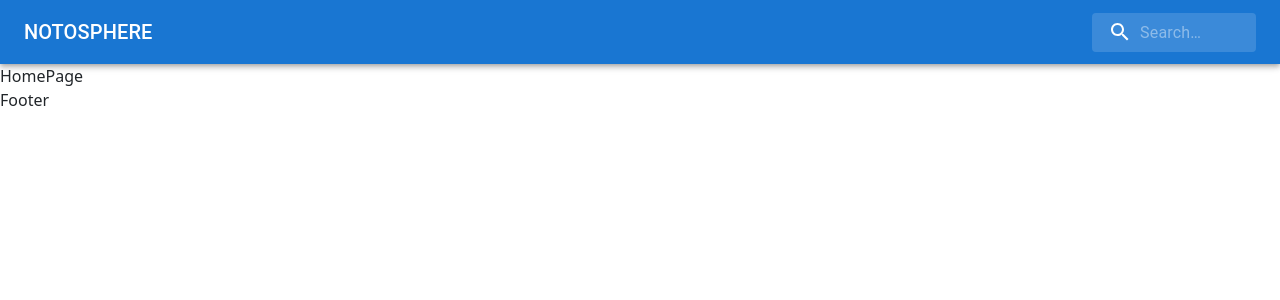
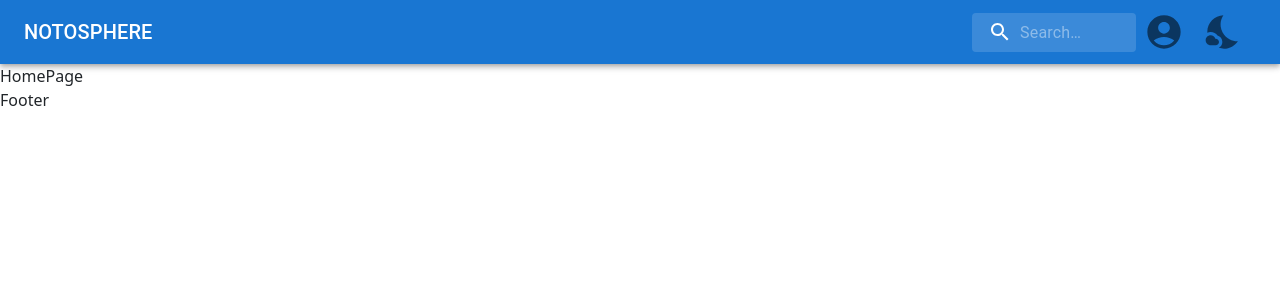
Before and after one commit to Arunkumarbalasubramani/NotesApp-frontEnd, a React (Vite) app: page / in a window 1280 px wide. Shown: the top 300 px of the page. Built offline with nearby package versions, Linux system fonts and the light colour scheme.

Commit message:
added navbar

```diff
--- a/src/App.scss
+++ b/src/App.scss
@@ -3,3 +3,19 @@
   padding: 0;
   box-sizing: border-box;
 }
+
+.nav-items {
+  display: flex;
+  justify-content: center;
+  align-items: center;
+  width: 100%;
+  @media screen and (max-width: 537px) {
+    flex-direction: column;
+    justify-content: space-around;
+  }
+}
+.extras {
+  display: flex;
+  justify-content: center;
+  align-items: center;
+}
--- a/src/components/Navbar.jsx
+++ b/src/components/Navbar.jsx
@@ -6,9 +6,10 @@ import Toolbar from "@mui/material/Toolbar";
 import IconButton from "@mui/material/IconButton";
 import Typography from "@mui/material/Typography";
 import InputBase from "@mui/material/InputBase";
-import MenuIcon from "@mui/icons-material/Menu";
+
 import SearchIcon from "@mui/icons-material/Search";
-
+import { AccountCircle } from "@mui/icons-material";
+import NightsStayIcon from "@mui/icons-material/NightsStay";
 const Navigationbar = () => {
   const Search = styled("div")(({ theme }) => ({
     position: "relative",
@@ -54,17 +55,19 @@ const Navigationbar = () => {
 
   return (
     <>
-      <Box sx={{ flexGrow: 1 }}>
+      <Box sx={{ flexGrow: 3 }}>
         <AppBar position="static">
           <Toolbar>
+            <div className="nav-items">
               <Typography
                 variant="h6"
                 noWrap
                 component="div"
-              sx={{ flexGrow: 1, display: { sm: "inline-block" } }}
+                sx={{ flexGrow: 1, display: { xs: "flex", sm: "block" } }}
               >
                 NOTOSPHERE
               </Typography>
+              <div className=" extras">
                 <Search>
                   <SearchIconWrapper>
                     <SearchIcon />
@@ -74,6 +77,14 @@ const Navigationbar = () => {
                     inputProps={{ "aria-label": "search" }}
                   />
                 </Search>
+                <IconButton>
+                  <AccountCircle sx={{ fontSize: 40 }} />
+                </IconButton>
+                <IconButton size="large">
+                  <NightsStayIcon sx={{ fontSize: 40 }} />
+                </IconButton>
+              </div>
+            </div>
           </Toolbar>
         </AppBar>
       </Box>
```
Lines whose indentation alone changed are shown as unchanged.
